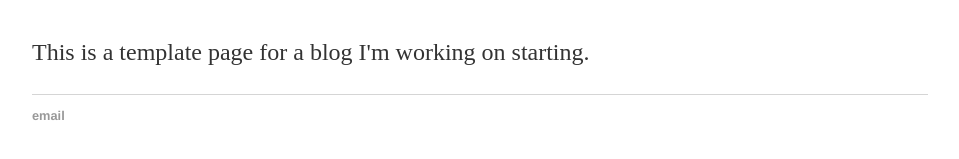
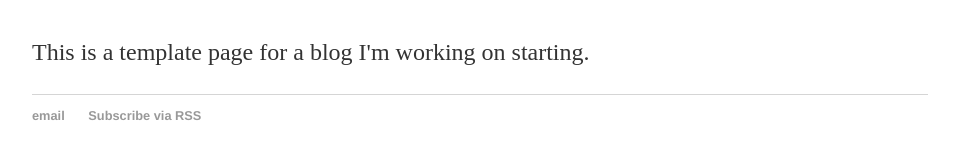
Before and after one commit to heisfaithful/heisfaithful.github.io, a Jekyll site: the page built from index.html, in a window 1280 px wide. Shown: the part 161-320 px from the top of the page, without its empty margins (160-1119 px from the left). Built offline with Jekyll 4.4.1, drawn with Linux system fonts in a browser that asks for light colours.

Commit message:
Add link to RSS feed

```diff
--- a/_layouts/default.html
+++ b/_layouts/default.html
@@ -20,6 +20,7 @@
             <footer>
                 <ul>
                     <li><a href="mailto:dmobley+blog@gmail.com">email</a></li>
+                    <li><a href="http://heisfaithful.github.io/blog/atom.xml">Subscribe via RSS</a></li>
                 </ul>
             </footer>
         </body>
```
